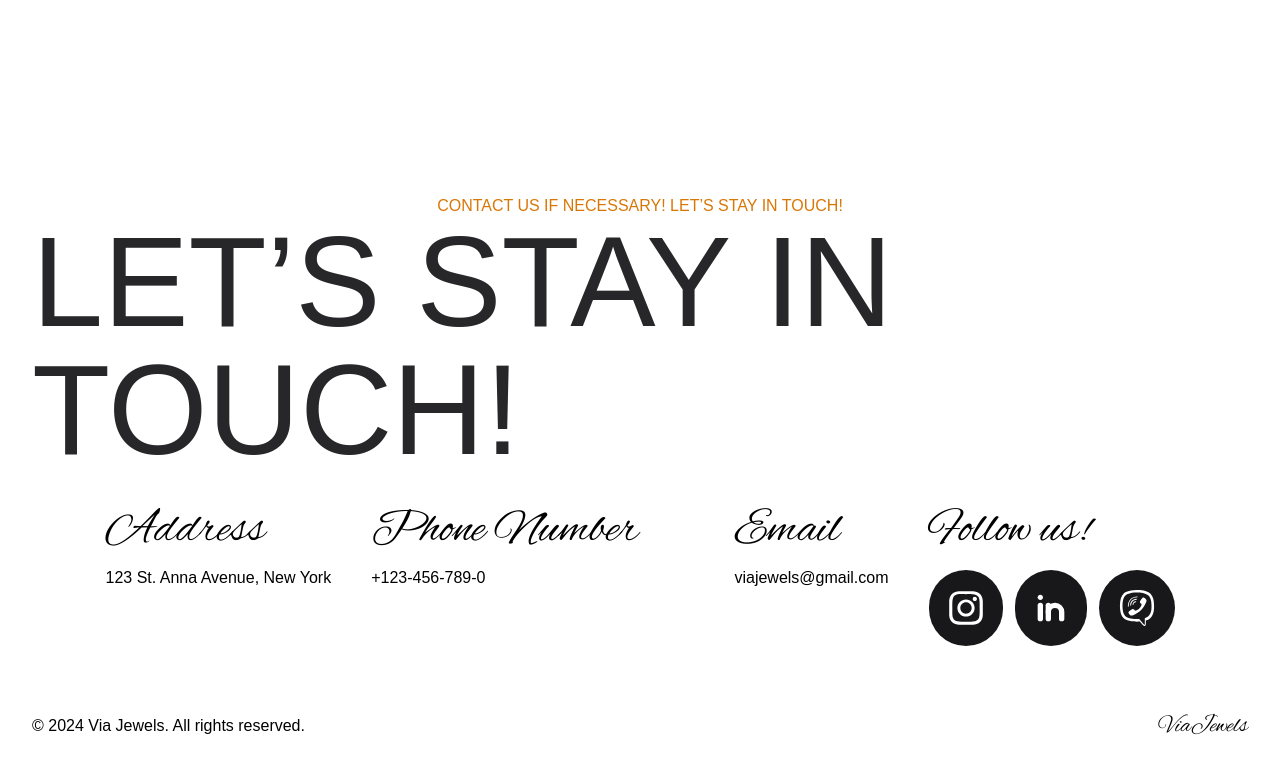
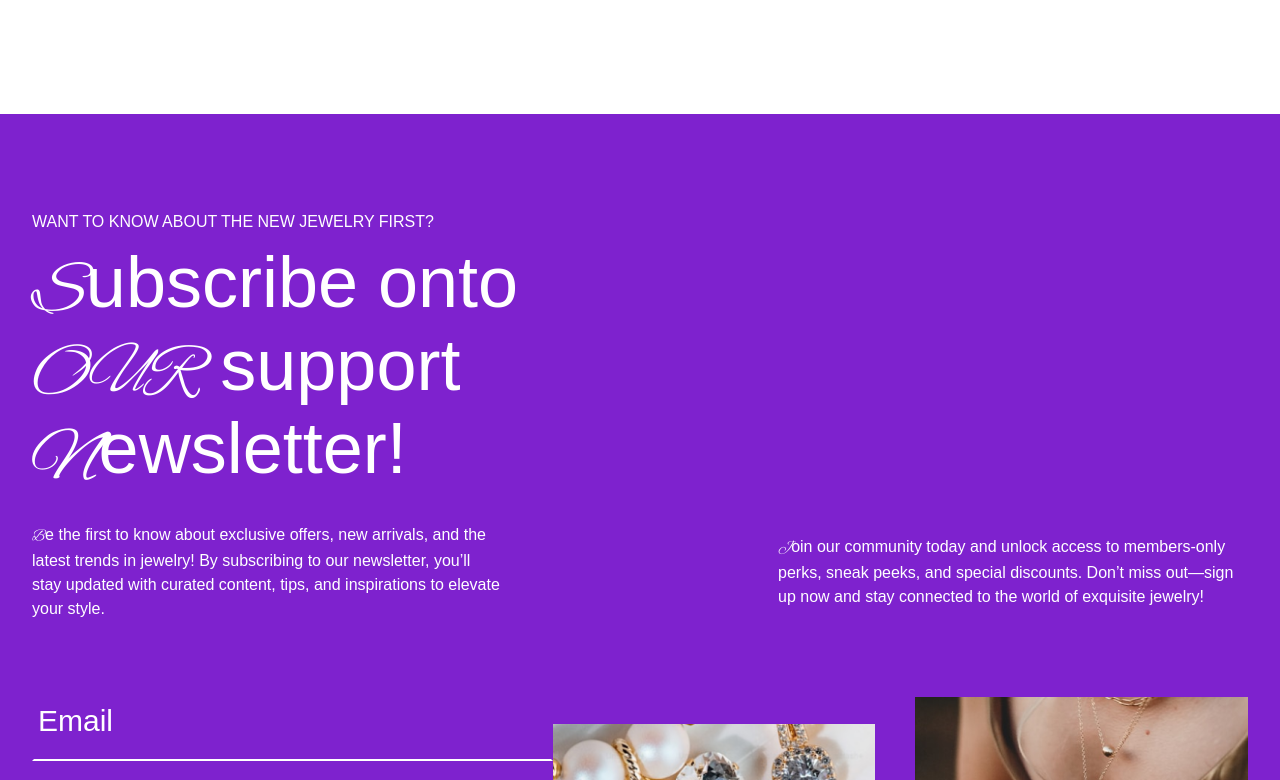
Before and after one commit to HumptyDumpy01/viajewels-app-enhanced, an Angular app: page /jewelry/1 in a window 1280 px wide. Shown: the part 3820-4600 px from the top of the page. Built offline with nearby package versions, Linux system fonts and the light colour scheme; a web font is replaced by a local one.

Commit message:
Injected the subscribe to newsletter component to jewel page and made this component to accept different backgrounds: red and purple

```diff
--- a/src/app/layout/subscribe-onto-newsletter/subscribe-onto-newsletter.component.html
+++ b/src/app/layout/subscribe-onto-newsletter/subscribe-onto-newsletter.component.html
@@ -1,4 +1,4 @@
-<div class="bg-red-600 py-24 pb-28">
+<div [class]="'py-24 pb-28 ' + (background() === 'red' ? 'bg-red-600 ': 'bg-purple-700')">
   <div class="container">
     <section>
       <div class="flex bp-890:block flex-col items-center bp-890:text-left text-center">
--- a/src/app/layout/subscribe-onto-newsletter/subscribe-onto-newsletter.component.ts
+++ b/src/app/layout/subscribe-onto-newsletter/subscribe-onto-newsletter.component.ts
@@ -1,4 +1,4 @@
-import { Component } from '@angular/core';
+import { Component, input } from '@angular/core';
 import { HeadingComponent } from '../../typography/heading/heading.component';
 import { ParagraphComponent } from '../../typography/paragraph/paragraph.component';
 import { InputControlComponent } from '../../UI/controls/input-control/input-control.component';
@@ -17,5 +17,7 @@ import { ViajewelsButtonComponent } from '../../UI/buttons/viajewels-button/viaj
   styleUrl: './subscribe-onto-newsletter.component.css'
 })
 export class SubscribeOntoNewsletterComponent {
+  background = input<background>(`red`);
+}
 
-}
+type background = 'red' | 'purple';
--- a/src/app/pages/jewel/jewel.component.html
+++ b/src/app/pages/jewel/jewel.component.html
@@ -3,4 +3,5 @@
   <app-jewel-testimonials [jewelReviews]="jewelDetails.reviews" />
   <app-leave-review />
   <app-you-might-also-like [currentJewelryId]="jewelDetails.id" />
+  <app-subscribe-onto-newsletter background="purple" />
 </div>
--- a/src/app/pages/jewel/jewel.component.ts
+++ b/src/app/pages/jewel/jewel.component.ts
@@ -7,6 +7,9 @@ import { JewelHeaderComponent } from './jewel-header/jewel-header.component';
 import { JewelTestimonialsComponent } from './jewel-testimonials/jewel-testimonials.component';
 import { LeaveReviewComponent } from './leave-review/leave-review.component';
 import { YouMightAlsoLikeComponent } from '../../layout/you-might-also-like/you-might-also-like.component';
+import {
+  SubscribeOntoNewsletterComponent
+} from '../../layout/subscribe-onto-newsletter/subscribe-onto-newsletter.component';
 
 @Component({
   selector: 'app-jewel',
@@ -15,7 +18,8 @@ import { YouMightAlsoLikeComponent } from '../../layout/you-might-also-like/you-
     JewelHeaderComponent,
     JewelTestimonialsComponent,
     LeaveReviewComponent,
-    YouMightAlsoLikeComponent
+    YouMightAlsoLikeComponent,
+    SubscribeOntoNewsletterComponent
   ],
   standalone: true,
   templateUrl: './jewel.component.html',
```
